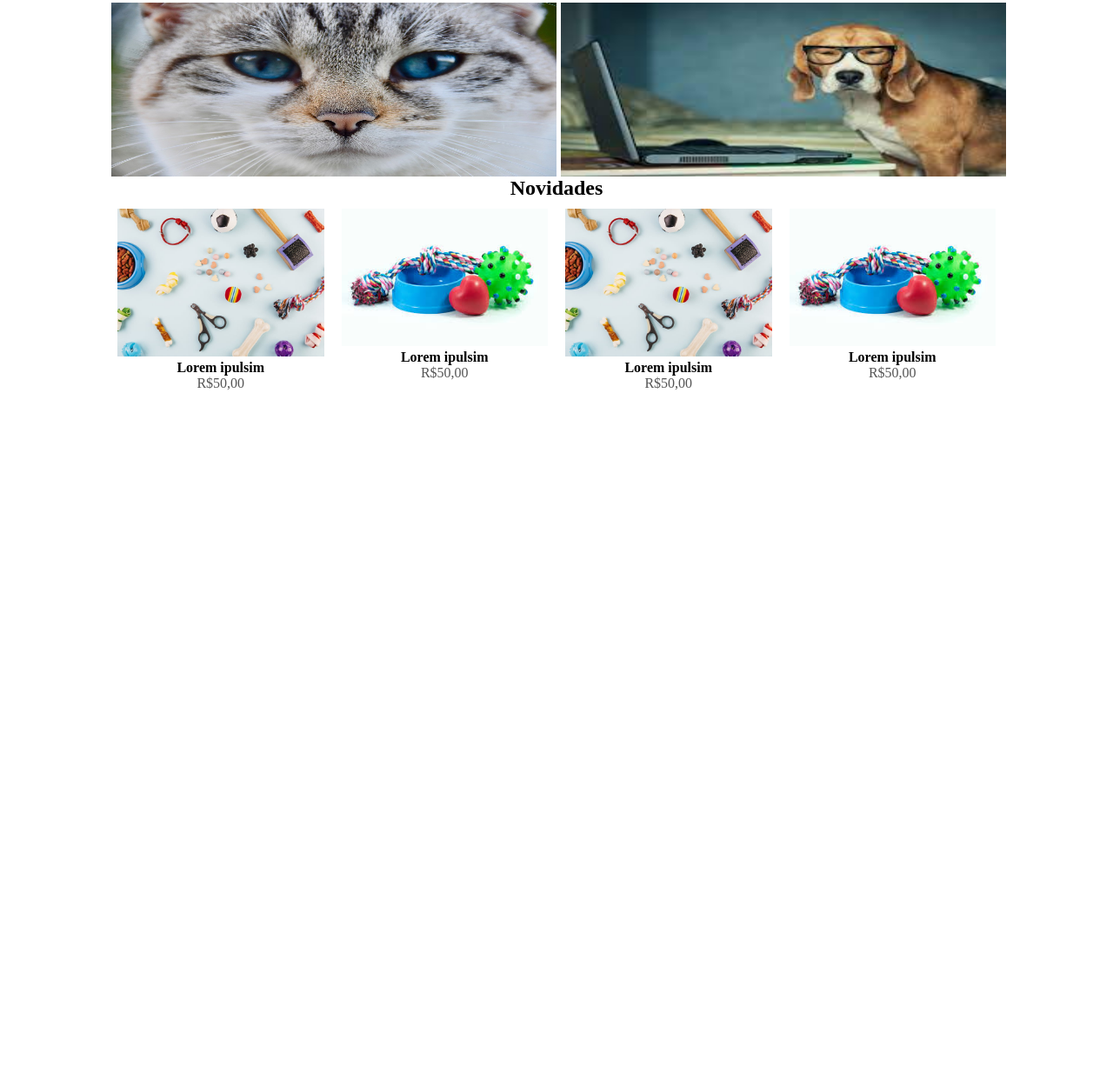
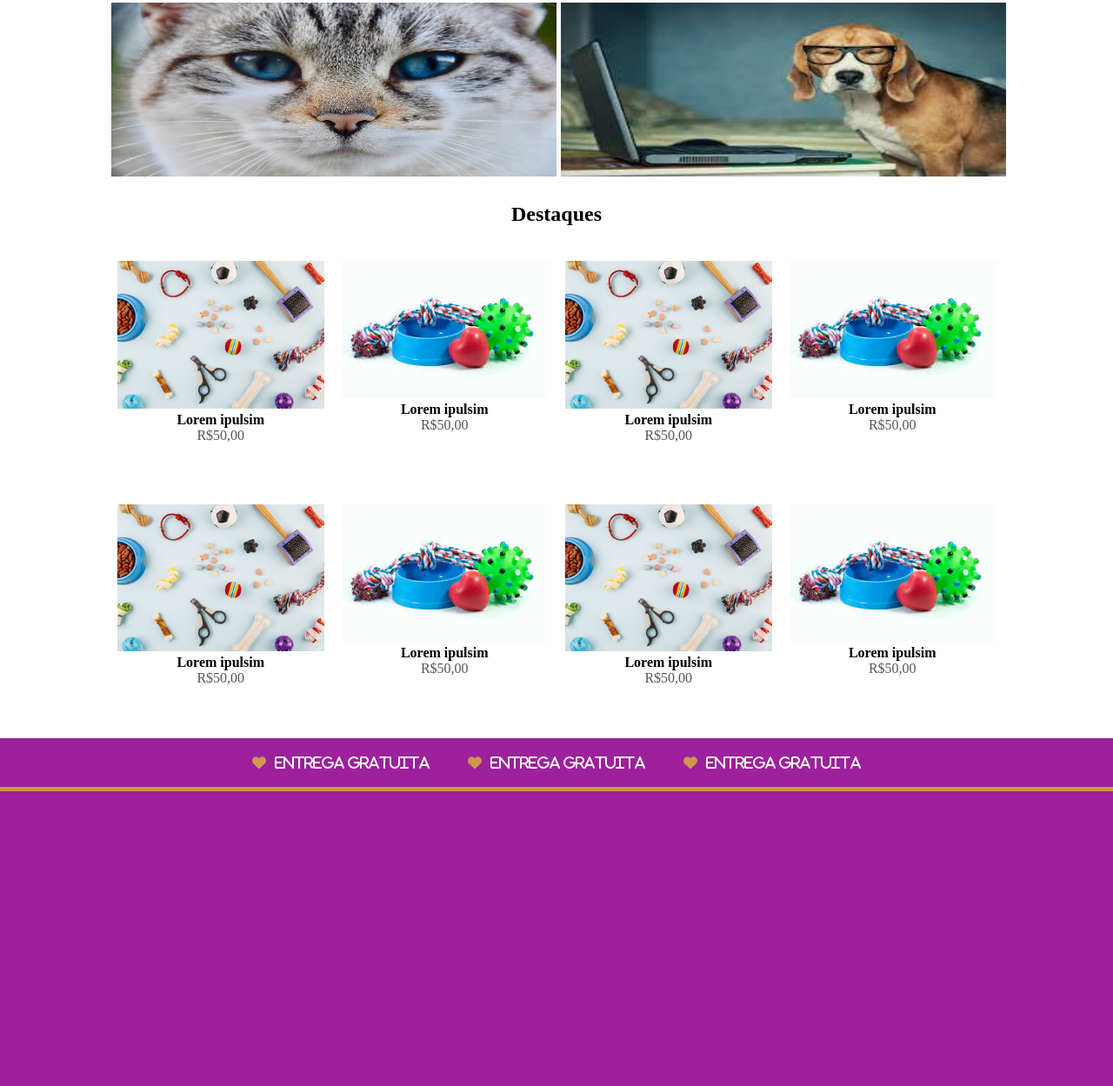
Before and after one commit to wagnercl31/webTest, a plain HTML site: page petStore/index.html in a window 1280 px wide. Shown: the part 1312-2561 px from the top of the page at 87% size. Before the commit the page ends 1822 px from the top, so only its background shows below. Drawn offline with nearby package versions, Linux system fonts and the light colour scheme.

Commit message:
Add files via upload

```diff
--- a/petStore/css/style.css
+++ b/petStore/css/style.css
@@ -249,3 +249,41 @@ form button:hover {
   height: 200px;
   margin-left: 5px;
 }
+
+.small-container2 {
+  max-width: 1080px;
+  margin: auto;
+  padding-left: 25px;
+  padding-right: 25px;
+  padding-top: 30px;
+}
+
+.small-container2 h2 {
+  text-align: center;
+  padding-bottom: 30px;
+
+}
+
+.container-newsletter {
+  width: 100%;
+  height: 400px;
+  background-color: #9d209d;
+}
+
+.logistica {
+  text-align: center;
+  border-bottom: 5px solid rgba(238, 225, 37, 0.618);
+  justify-content: center;
+
+}
+
+.logistica i {
+  padding-right: 60px;
+  color: rgba(238, 225, 37, 0.618);
+  padding: 20px;
+
+}
+
+.container-newsletter  a {
+  padding-left: 10px;
+}
--- a/petStore/index.html
+++ b/petStore/index.html
@@ -120,8 +120,30 @@
             <img src="./imagens/dog.jpeg" >
         </div>
     </div>
-    <div class="small-container">
-        <h2>Novidades</h2>
+    <div class="small-container2">
+        <h2>Destaques</h2>
+        <div class="row">
+            <div class="col-4">
+                <img src="./imagens/produto2.jpg" >
+                <h4>Lorem ipulsim</h4>
+                <p>R$50,00</p>
+            </div>
+            <div class="col-4">
+                <img src="./imagens/produto1.jpeg" >
+                <h4>Lorem ipulsim</h4>
+                <p>R$50,00</p>
+            </div>
+            <div class="col-4">
+                <img src="./imagens/produto2.jpg" >
+                <h4>Lorem ipulsim</h4>
+                <p>R$50,00</p>
+            </div>
+            <div class="col-4">
+                <img src="./imagens/produto1.jpeg" >
+                <h4>Lorem ipulsim</h4>
+                <p>R$50,00</p>
+            </div>
+        </div>
         <div class="row">
             <div class="col-4">
                 <img src="./imagens/produto2.jpg" >
@@ -145,6 +167,14 @@
             </div>
         </div>
     </div>
+    <div class="container-newsletter">
+        <div class="logistica">
+            <i class="fas fa-heart"><a>Entrega gratuita</a></i>
+            <i class="fas fa-heart"><a>Entrega gratuita</a></i>
+            <i class="fas fa-heart"><a>Entrega gratuita</a></i>
+        </div>
+
+    </div>
 
 
 <script src="https://cdnjs.cloudflare.com/ajax/libs/jquery/1.12.4/jquery.min.js"></script>
```
